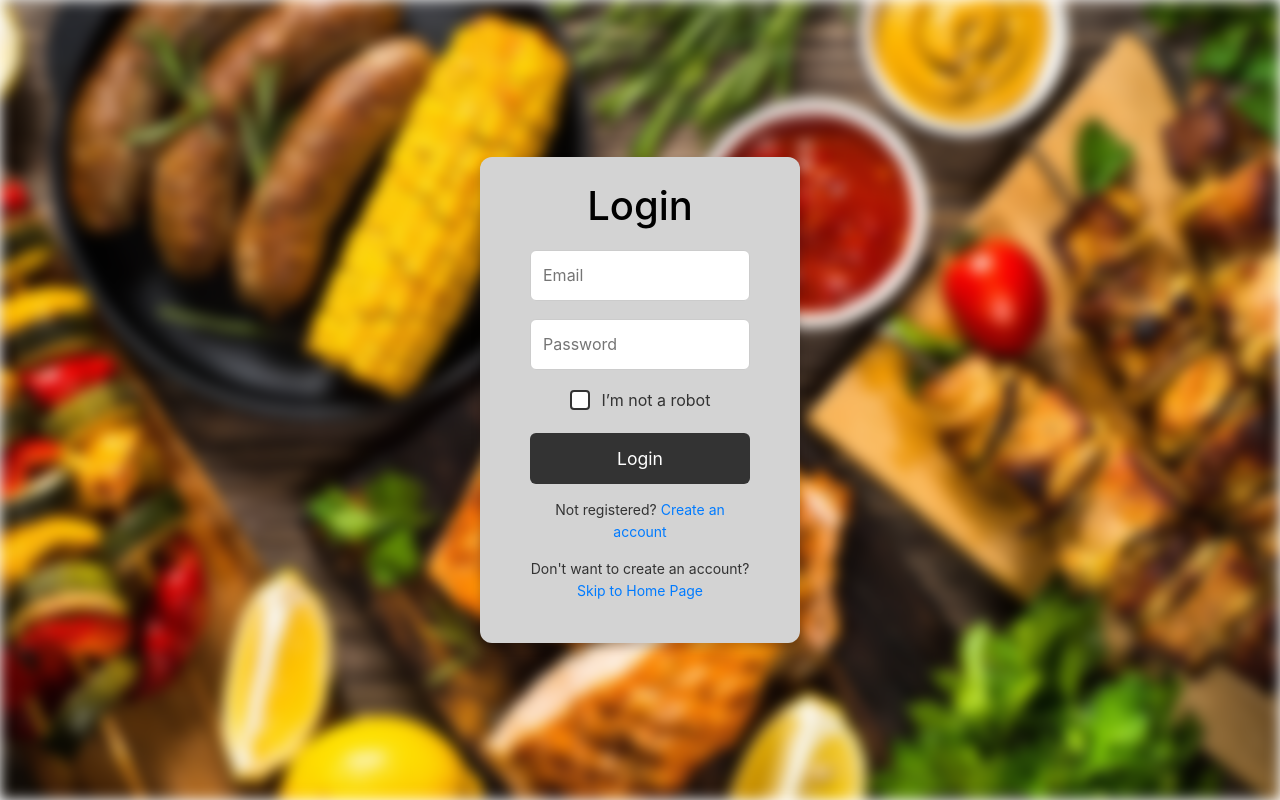
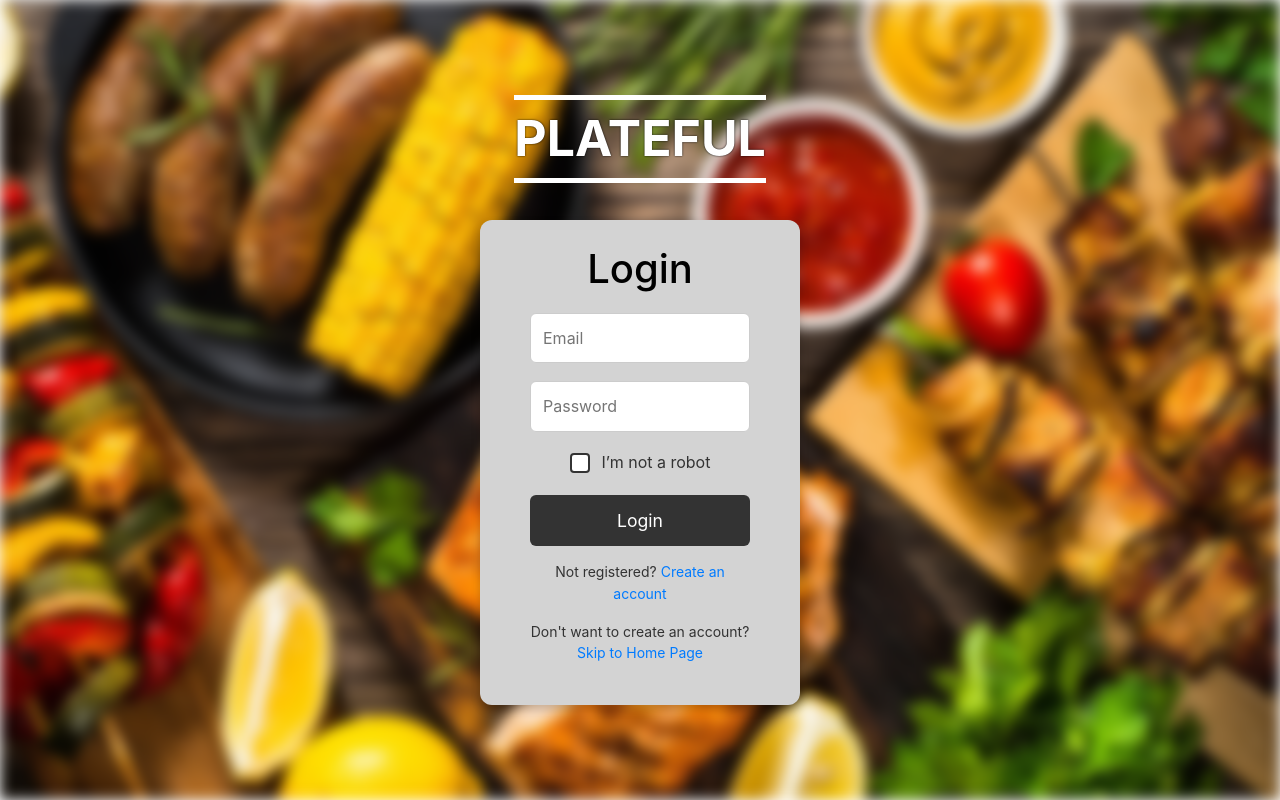
Before and after one commit to nguyenjh/CSE-110-Group-11, a React (Vite) app in the folder my-app/client/: page /login in a window 1280 px wide. Built offline with nearby package versions, Linux system fonts and the light colour scheme.

Commit message:
front end fixup

```diff
--- a/my-app/client/src/css/LoginPage.css
+++ b/my-app/client/src/css/LoginPage.css
@@ -39,10 +39,15 @@
 
 /* Title */
 .login-page .title {
+    border-top: 5px solid #ffffff; /* Add a top border */
+    border-bottom: 5px solid #ffffff; /* Add a bottom border */
     font-size: 50px;
     font-weight: bold;
-    margin-bottom:37px;
-    color: black;
+    margin-bottom: 37px;
+    color: white;
+      text-shadow: 0 0 2px #000; /* horizontal-offset vertical-offset 'blur' colour */
+  -moz-text-shadow: 0 0 2px #000;
+  -webkit-text-shadow: 0 0 2px #000;
 }
 
 .login-container h1 {
--- a/my-app/client/src/css/SignUp.css
+++ b/my-app/client/src/css/SignUp.css
@@ -39,10 +39,15 @@
 
 /* Title */
 .signup-page .title {
+    border-top: 5px solid #ffffff; /* Add a top border */
+    border-bottom: 5px solid #ffffff; /* Add a bottom border */
     font-size: 50px;
     font-weight: bold;
     margin-bottom:10px;
-    color: black;
+    color: white;
+    text-shadow: 0 0 2px #000; /* horizontal-offset vertical-offset 'blur' colour */
+    -moz-text-shadow: 0 0 2px #000;
+    -webkit-text-shadow: 0 0 2px #000;
 }
 
   .back-button {
--- a/my-app/client/src/views/LoginPage.tsx
+++ b/my-app/client/src/views/LoginPage.tsx
@@ -87,6 +87,7 @@ const LoginPage: React.FC = () => {
   return (
     // wrap all content in div login-page
     <div className="login-page">
+      <div className="title">PLATEFUL</div>
       <div className="background" style={{backgroundImage: `url(${foodBG})`}}></div>
     <div className="login-container">
       <h1>Login</h1>
--- a/my-app/client/src/views/SignUp.tsx
+++ b/my-app/client/src/views/SignUp.tsx
@@ -146,6 +146,7 @@ const SignUp: React.FC = () => {
   return (
     // wrap all content in div signup-page
     <div className="signup-page">
+      <div className="title">PLATEFUL</div>
     <div className="background" style={{backgroundImage: `url(${foodBG})`}}></div>
       <div className="signup-container">
 
```
